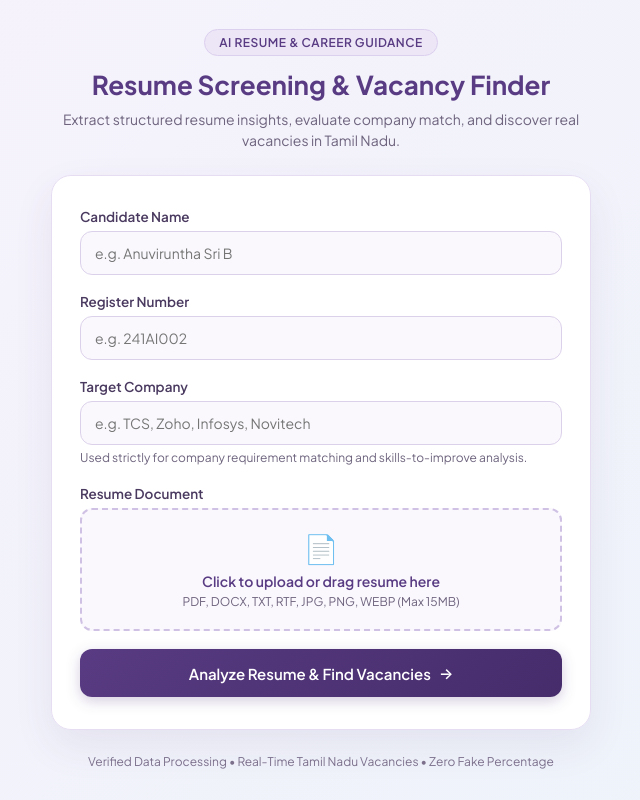
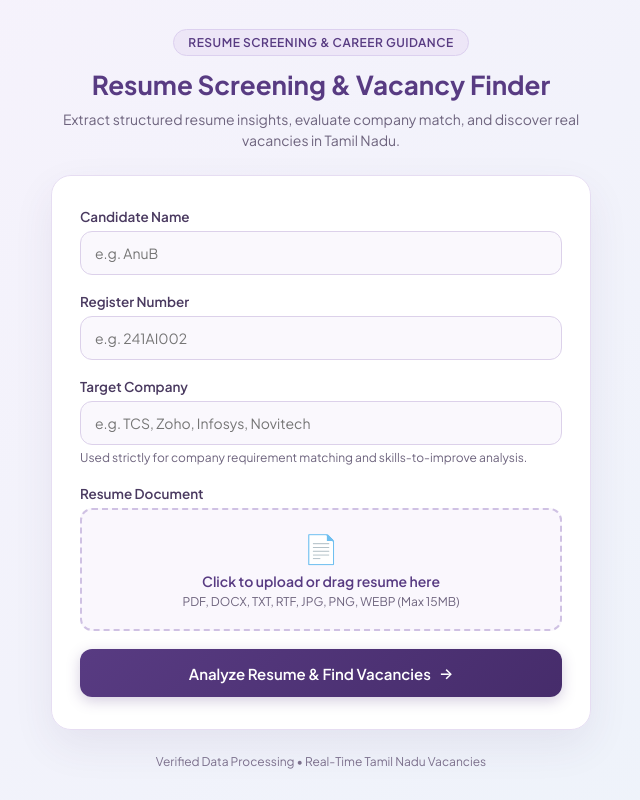
Before and after one commit to viruntha0318-source/resume-screening-career-guidance, a Flask app: page / in a window 1280 px wide. Shown: the whole page, without its empty margins (319-959 px from the left). Run offline with Flask 3, Linux system fonts and the light colour scheme; parts of the project's set-up code (start-up, migrations or seed data) failed here and were passed over.

Commit message:
Update index.html

```diff
--- a/templates/index.html
+++ b/templates/index.html
@@ -3,7 +3,7 @@
 <head>
     <meta charset="UTF-8">
     <meta name="viewport" content="width=device-width, initial-scale=1.0">
-    <title>AI Resume Screening & Career Guidance</title>
+    <title>Resume Screening & Career Guidance</title>
     <link rel="preconnect" href="https://fonts.googleapis.com">
     <link rel="preconnect" href="https://fonts.gstatic.com" crossorigin>
     <link href="https://fonts.googleapis.com/css2?family=Plus+Jakarta+Sans:wght@400;500;600;700&display=swap" rel="stylesheet">
@@ -287,7 +287,7 @@
 
     <div class="brand-header">
         <div class="brand-badge">
-            AI Resume & Career Guidance
+             Resume Screening  & Career Guidance
         </div>
         <h1>Resume Screening & Vacancy Finder</h1>
         <p>Extract structured resume insights, evaluate company match, and discover real vacancies in Tamil Nadu.</p>
@@ -314,7 +314,7 @@
                     type="text"
                     id="name"
                     name="name"
-                    placeholder="e.g. Anuviruntha Sri B"
+                    placeholder="e.g. AnuB"
                     required
                     autocomplete="name"
                 >
@@ -374,14 +374,14 @@
             <div class="spinner"></div>
             <div class="loading-title">Analyzing Your Resume Profile</div>
             <div class="loading-desc">
-                Validating resume structure, checking company requirements, and searching live Tamil Nadu vacancies via Adzuna API...
+                Validating resume structure, checking company requirements, and searching live Tamil Nadu Vacancies...
             </div>
         </div>
 
     </div>
 
     <div class="footer-info">
-        Verified Data Processing • Real-Time Tamil Nadu Vacancies • Zero Fake Percentage
+        Verified Data Processing • Real-Time Tamil Nadu Vacancies
     </div>
 
 </div>
```
